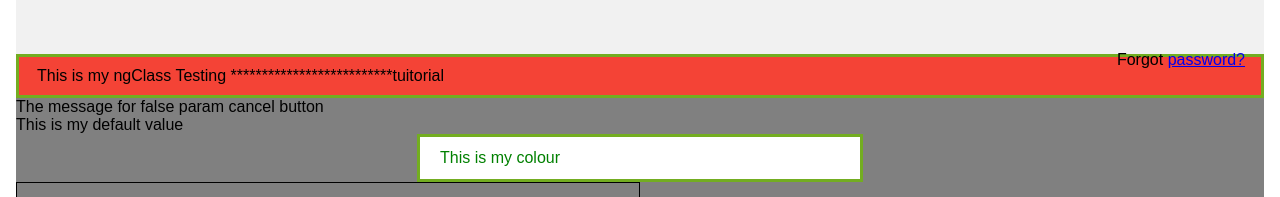
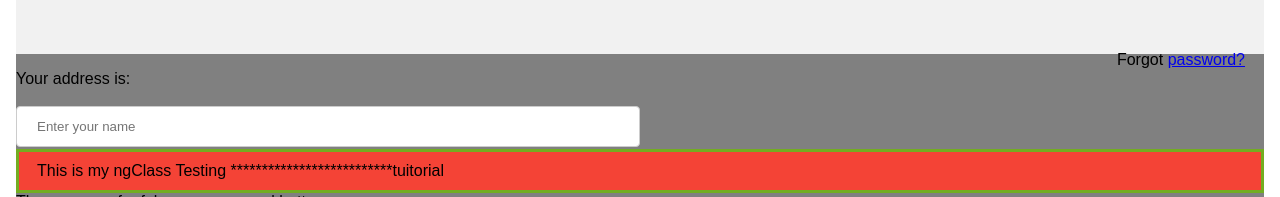
Before and after one commit to SAMBIT01/demo, an Angular app in the folder myFirstAngularProjest/: page / in a window 1280 px wide. Shown: the part 514-711 px from the top of the page. Built offline with nearby package versions, Linux system fonts and the light colour scheme.

Commit message:
project5

```diff
--- a/myFirstAngularProjest/src/app/authentication/login/login.component.html
+++ b/myFirstAngularProjest/src/app/authentication/login/login.component.html
@@ -108,7 +108,7 @@
          </div>
          <div class="container">
             <label for="uname"><b>Username</b></label>
-            <input type="text"  placeholder="Enter Username" name="uname" required><br>
+            <input type="text"  placeholder=" Enter Username" name="uname" required><br>
             <label for="psw"><b>Password</b></label>
             <input type="password" placeholder="Enter Password" name="psw" required><br>
 
@@ -125,11 +125,13 @@
             <span class="psw">Forgot <a href="#">password?</a></span>
          </div>
       </form>
+      <!-- property binding -->
 
+      <p [innerHTML]='myAddress'> </p>
+      <input type="text"  [placeholder]="placeHolderVar"  required><br>
+      <!-- <a [href]="'https://www.w3schools.com/w3css/defaulT.asp'" > click me</a> -->
 
-
-
-      <div [ngClass]="[classname1,classname2]"  >This is my ngClass Testing **************************tuitorial</div>
+      <div [ngClass]="['colourCode',classname2]"  >This is my ngClass Testing **************************tuitorial</div>
 
       <div *ngIf="showMessageParam; then trueParam ;     else  otherParam     ">
          <!-- This is true param   button message -->
--- a/myFirstAngularProjest/src/app/authentication/login/login.component.ts
+++ b/myFirstAngularProjest/src/app/authentication/login/login.component.ts
@@ -12,6 +12,8 @@ ngOnInit(): void {
 showMessageParam = false;
 myName='Your name is:';
 myAddress='Your address is:'
+placeHolderVar='Enter your name'
+hrefVar="https://www.google.com/"
 students= [{rollNo: 1, name: 'Sambit'},
 {rollNo: 2, name: 'Avilipsa'},
 {rollNo: 3, name: 'Abhinav'}]
```
Also changed, not shown: 1 other file (tests, documents, lock files or other folders).
